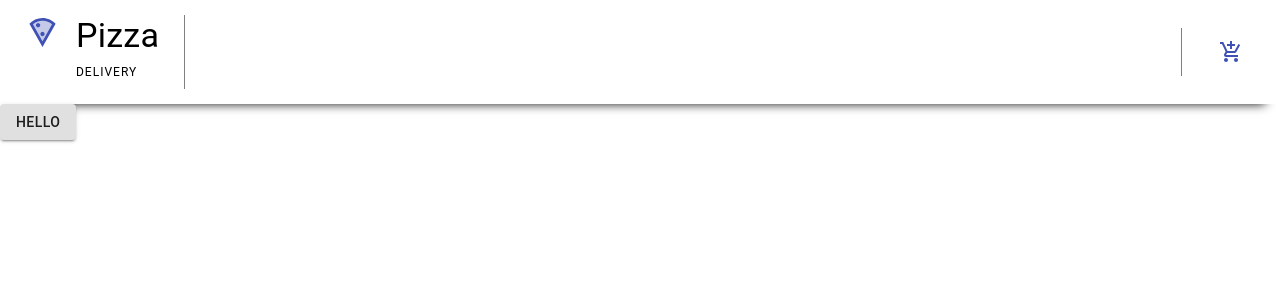
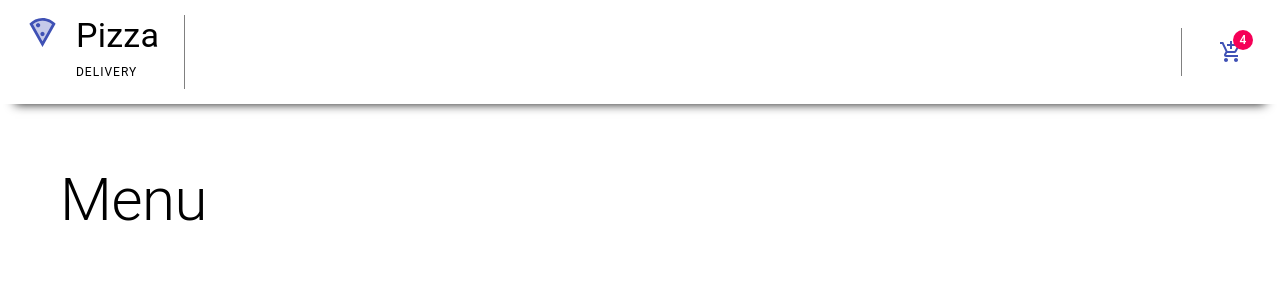
Before and after one commit to xenialugovaya/Delivery-app, a React (Create React App) app: page / in a window 1280 px wide. Shown: the top 300 px of the page. Built offline with nearby package versions, Linux system fonts and the light colour scheme.

Commit message:
included Menu in App

```diff
--- a/src/App.js
+++ b/src/App.js
@@ -1,7 +1,7 @@
 import React from 'react';
-import {Button} from '@material-ui/core';
 import { createGlobalStyle } from 'styled-components'
 import Navbar from './Navbar/Navbar';
+import Menu from './Menu/Menu';
 
 const GlobalStyle = createGlobalStyle`
   body {
@@ -14,10 +14,7 @@ function App() {
     <>
     <GlobalStyle/>
     <Navbar/>
-    <Button variant="contained">
-      Hello
-    </Button>
-
+    <Menu/>
    </>
   );
 }
--- a/src/Navbar/Navbar.js
+++ b/src/Navbar/Navbar.js
@@ -1,5 +1,6 @@
 import React from 'react';
-import Grid from '@material-ui/core/Grid';
+import {Grid} from '@material-ui/core';
+import {Badge} from '@material-ui/core';
 import { IconButton } from '@material-ui/core';
 import { Typography } from '@material-ui/core';
 import { Icon } from '@material-ui/core';
@@ -37,10 +38,10 @@ class Navbar extends React.Component{
               </Icon>
             </Grid>
             <Grid item>
-              <Typography variant="h4" component="h1">
+              <Typography variant="h4">
                 Pizza
               </Typography>
-              <Typography variant="overline" component="h1">
+              <Typography variant="overline">
                 Delivery
               </Typography>
             </Grid>
@@ -48,7 +49,9 @@ class Navbar extends React.Component{
         </Logo>
         <NavMenu>
           <IconButton color="primary" aria-label="add to shopping cart">
-            <AddShoppingCartIcon />
+            <Badge badgeContent={4} color="secondary">
+              <AddShoppingCartIcon />
+            </Badge>
           </IconButton>
         </NavMenu>
       </NavbarStyle>
```
